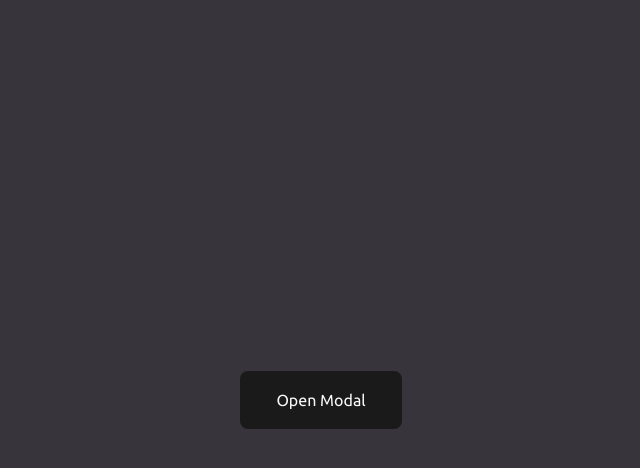
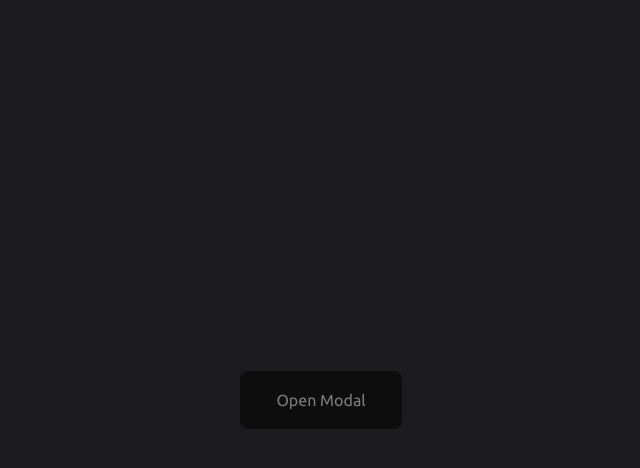
Before and after one commit to j-pcgoncalves/templates, a plain HTML site: page modals/modal_1/index.html in a window 1280 px wide. Both pictures are taken after a click on the button "Open Modal". Shown: the whole page, without its empty margins (319-959 px from the left). Drawn offline with Linux system fonts and the light colour scheme.

Commit message:
create and style modal background, show and hide

```diff
--- a/modals/modal_1/index.html
+++ b/modals/modal_1/index.html
@@ -9,6 +9,8 @@
 </head>
 <body>
     <button onclick="toggleModal()" type="button">Open Modal</button>
+
+    <div class="modal-background" onclick="toggleModal()"></div>
 
     <script>
         const toggleModal = () => {
--- a/modals/modal_1/style.css
+++ b/modals/modal_1/style.css
@@ -22,3 +22,24 @@ button {
     padding: 20px 36px;
     font-size: 16px;
 }
+
+.modal-background {
+    position: fixed;
+    top: 0;
+    left: 0;
+    width: 100%;
+    height: 100%;
+    display: grid;
+    place-items: center;
+    opacity: 0;
+    visibility: hidden;
+    transform: scale(1, 1);
+    background: rgba(0, 0, 0, 0.5);
+    transition: 0.5s;
+}
+
+body.open .modal-background {
+    visibility: visible;
+    opacity: 1;
+    animation: background-in 1s both;
+}
```
